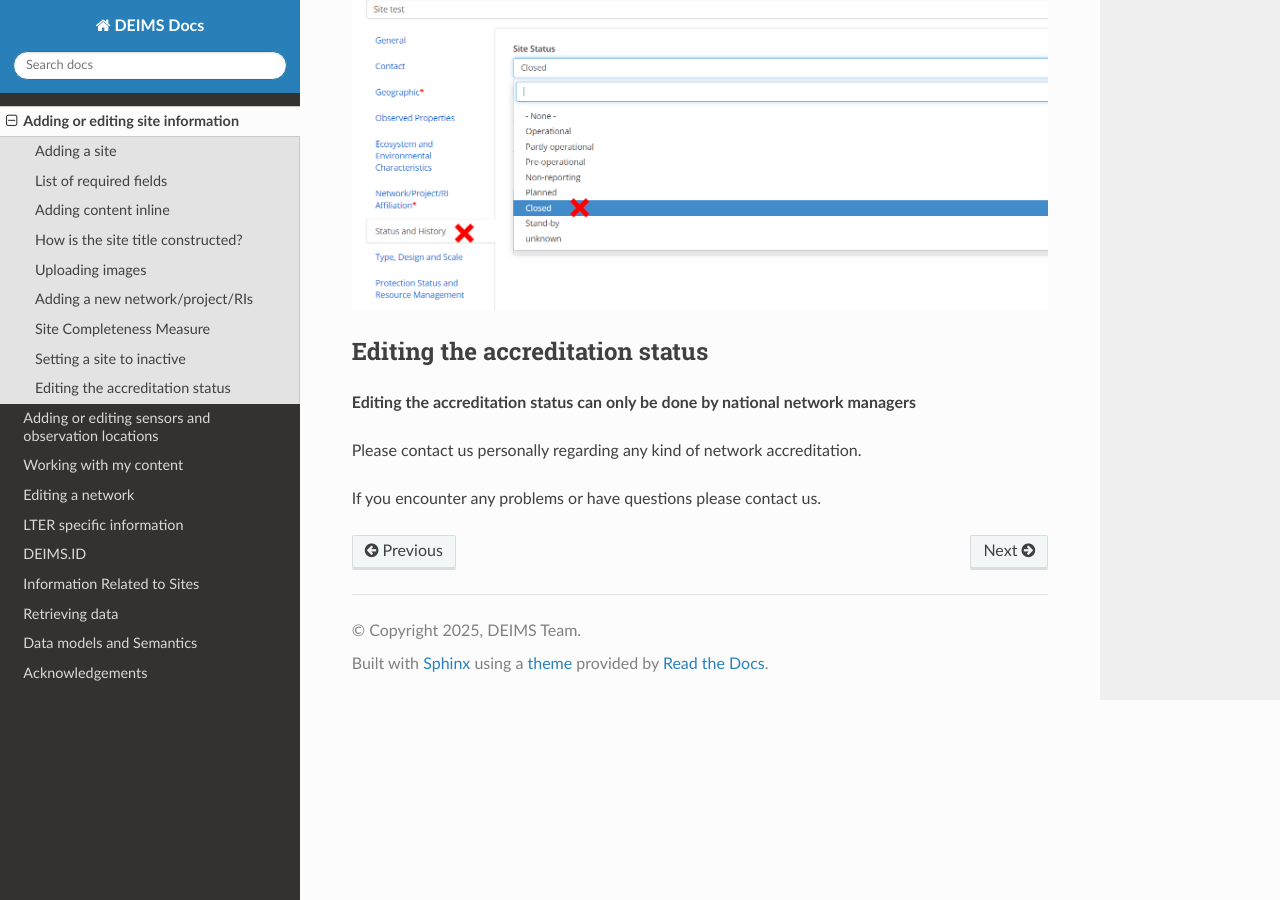
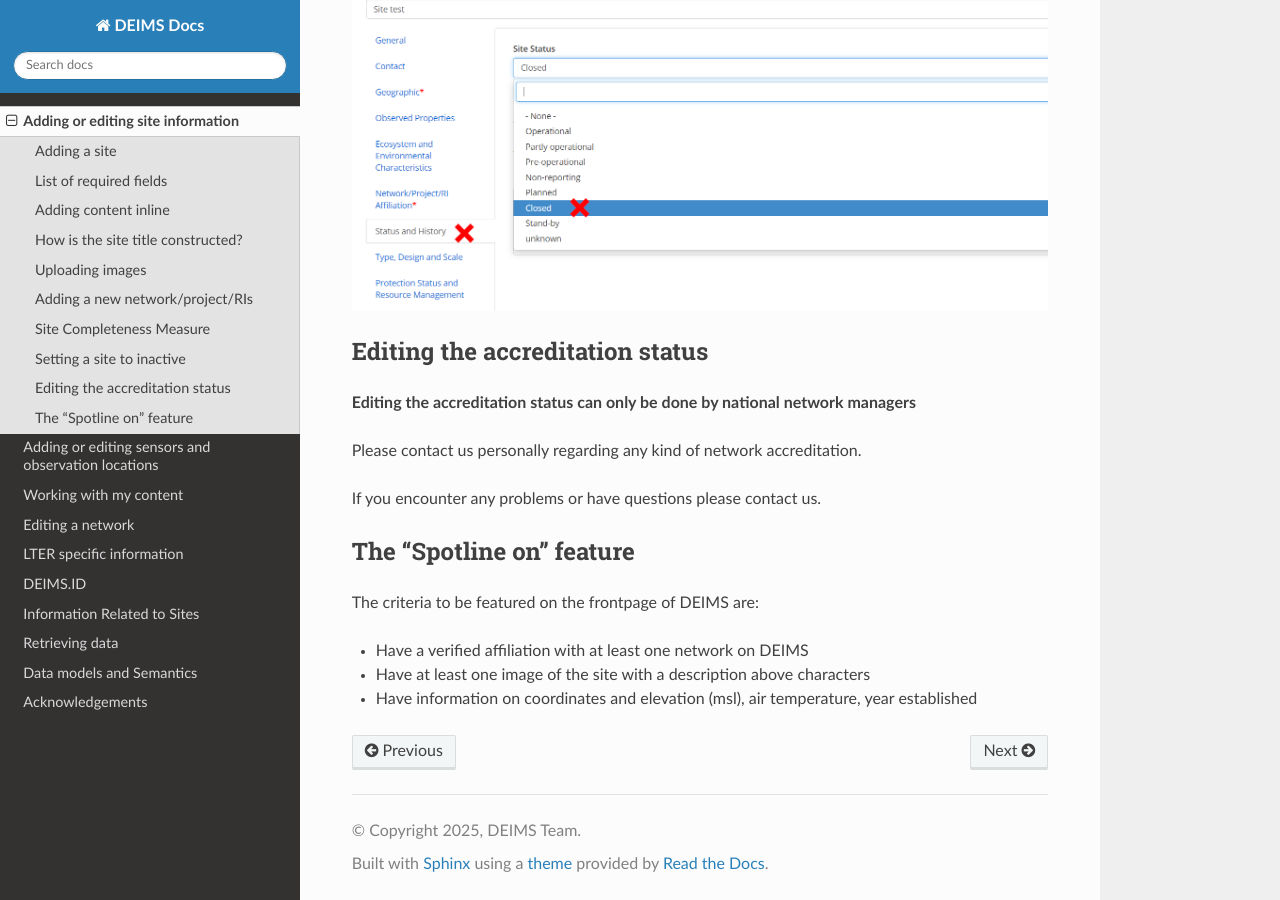
Before and after one commit to stopopol/deims_documentation, a Sphinx documentation site: the page built from source/site.rst, in a window 1280 px wide and 900 px high, scrolled down 3277 px. Built offline with Sphinx 7.4.7 and the Read the Docs theme 3.1.0, drawn with Linux system fonts in a browser that asks for light colours.

Commit message:
Update site.rst

```diff
--- a/source/site.rst
+++ b/source/site.rst
@@ -123,3 +123,11 @@ Editing the accreditation status
 Please contact us personally regarding any kind of network accreditation.
 
 If you encounter any problems or have questions please contact us.
+
+The "Spotline on" feature
+=================================================
+The criteria to be featured on the frontpage of DEIMS are:
+
+- Have a verified affiliation with at least one network on DEIMS
+- Have at least one image of the site with a description above characters
+- Have information on coordinates and elevation (msl), air temperature, year established
```
